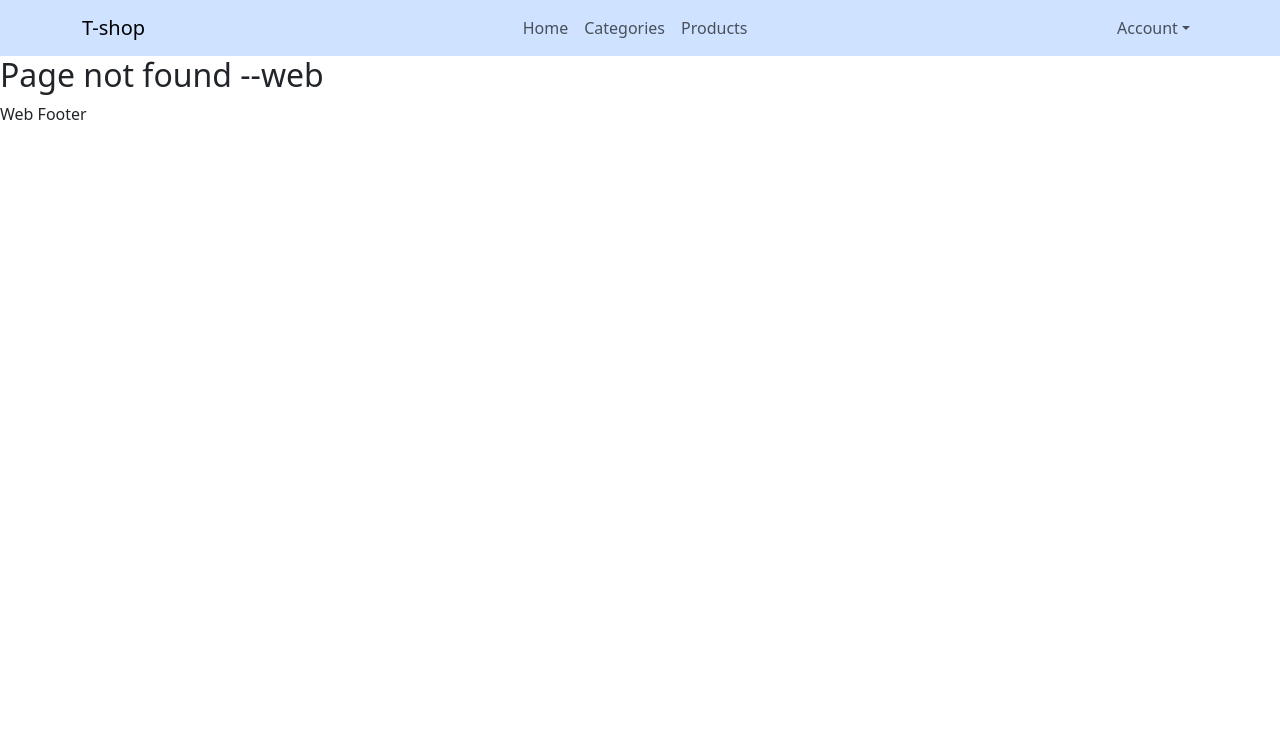
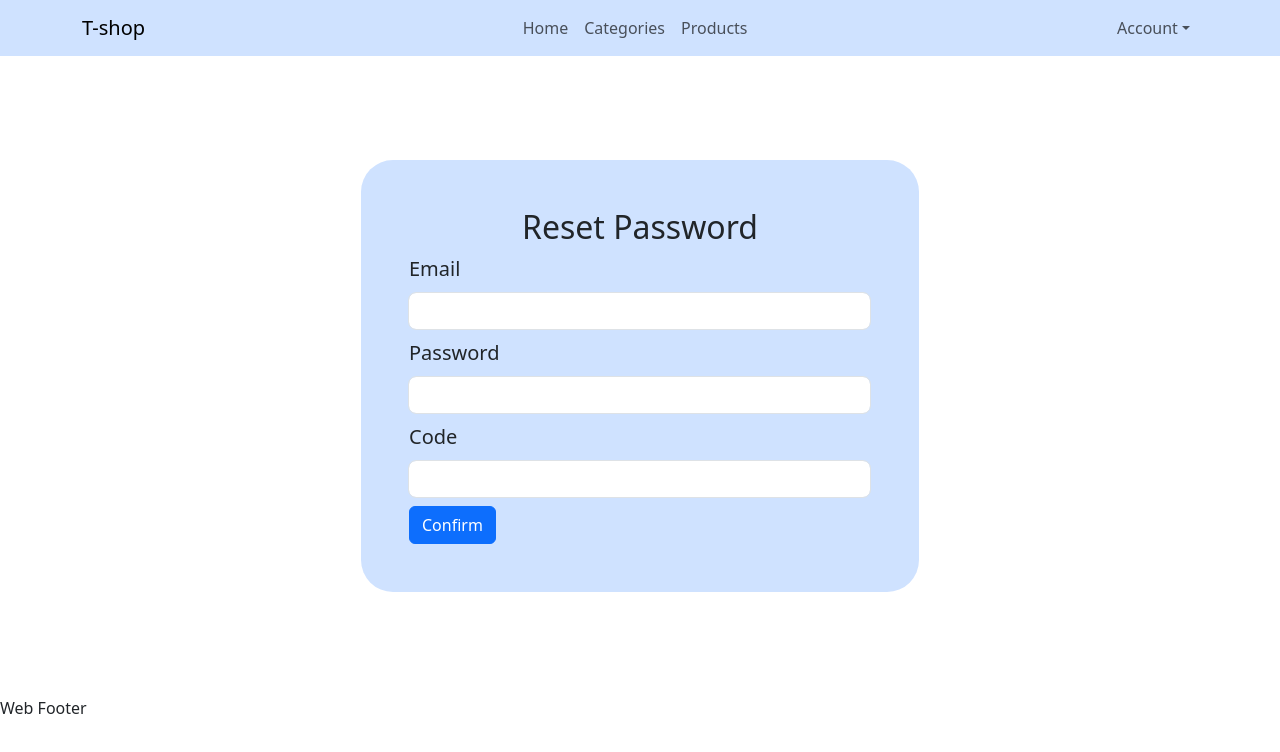
Before and after one commit to SalahQerem/Ecommerce-app, a React (Vite) app: page /user/resetpassword in a window 1280 px wide. Before the commit this address had no page. Shown: the top 752 px of the page. Built offline with nearby package versions, Linux system fonts and the light colour scheme.

Commit message:
Add Reset Password Conponent

```diff
--- a/src/components/web/cart/Cart.jsx
+++ b/src/components/web/cart/Cart.jsx
@@ -7,6 +7,8 @@ import Loader from "../../pages/Loader.jsx";
 function Cart() {
   const { getCartContext, removeItemContext } = useContext(CartContext);
 
+  let[cart, setCart] = useState(null);
+
   const getCart = async () => {
     const res = await getCartContext();
     return res;
@@ -14,12 +16,11 @@ function Cart() {
 
   const removeFromCart = async (productId) => {
     const res = await removeItemContext(productId);
-    getCart;
+    setCart(res.cart.products);
     return res;
   }
 
   const { data, isLoading } = useQuery("get_cart", getCart);
-  console.log(data);
 
   if (isLoading) {
     return <Loader />;
--- a/src/components/web/context/Cart.jsx
+++ b/src/components/web/context/Cart.jsx
@@ -1,10 +1,11 @@
 import axios from "axios";
-import { createContext } from "react";
+import { createContext, useState } from "react";
 import { toast } from "react-toastify";
 
 export const CartContext = createContext(null);
 
 export function CartContextProvider({ children }) {
+
   const addToCartContext = async (productId) => {
     try {
       const userToken = localStorage.getItem("userToken");
@@ -56,6 +57,7 @@ export function CartContextProvider({ children }) {
       console.log(error);
     }
   };
+
   return (
     <CartContext.Provider value={{ addToCartContext, getCartContext, removeItemContext }}>
       {children}
--- a/src/components/web/login/Login.jsx
+++ b/src/components/web/login/Login.jsx
@@ -1,29 +1,30 @@
-import React, { useContext } from 'react'
-import Input from '../../pages/Input.jsx';
-import { useFormik } from 'formik';
-import '../register/register.css'
-import { loginSchema } from '../validation/validation.js'
-import axios from 'axios';
-import { toast } from 'react-toastify';
-import { useNavigate } from 'react-router-dom';
-import { UserContext } from '../context/user.jsx';
+import React, { useContext } from "react";
+import Input from "../../pages/Input.jsx";
+import { useFormik } from "formik";
+import "../register/register.css";
+import { loginSchema } from "../validation/validation.js";
+import axios from "axios";
+import { toast } from "react-toastify";
+import { Link, useNavigate } from "react-router-dom";
+import { UserContext } from "../context/user.jsx";
 
 function Login() {
-    let {setUserToken} = useContext(UserContext);
+  let { setUserToken } = useContext(UserContext);
   const navigate = useNavigate();
   const initialValues = {
-        email: '',
-        password: '',
-    }
+    email: "",
+    password: "",
+  };
 
   const onSubmit = async (user) => {
-
-
-        const {data} = await axios.post(`${import.meta.env.VITE_API_URL}/auth/signin`, user);
-        if(data.message == "success"){
+    const { data } = await axios.post(
+      `${import.meta.env.VITE_API_URL}/auth/signin`,
+      user
+    );
+    if (data.message == "success") {
       localStorage.setItem("userToken", data.token);
       setUserToken(data.token);
-            toast.success('Login successful', {
+      toast.success("Login successful", {
         position: "top-left",
         autoClose: true,
         hideProgressBar: false,
@@ -33,34 +34,34 @@ function Login() {
         progress: undefined,
         theme: "light",
       });
-            navigate('/');
+      navigate("/");
     }
-    }
+  };
 
   const formik = useFormik({
     initialValues,
     onSubmit,
-        validationSchema:loginSchema,
-    })
+    validationSchema: loginSchema,
+  });
 
   const inputs = [
     {
-            id:"email",
+      id: "email",
       type: "email",
-            name: 'email',
-            title: 'Email',
+      name: "email",
+      title: "Email",
       value: formik.values.email,
     },
     {
-            id: 'password',
-            type: 'password',
-            name: 'password',
-            title: 'Password',
+      id: "password",
+      type: "password",
+      name: "password",
+      title: "Password",
       value: formik.values.password,
     },
   ];
 
-    const renderInputs = inputs.map((input, index) =>
+  const renderInputs = inputs.map((input, index) => (
     <Input
       id={input.id}
       type={input.type}
@@ -72,20 +73,29 @@ function Login() {
       onChange={formik.handleChange}
       onBlur={formik.handleBlur}
     />
-    );
-
+  ));
 
   return (
-    <div className='content container d-flex align-items-center justify-content-center'>
-        <div className='bg-primary-subtle w-50 p-5 rounded-5'>
-            <h2 className='text-center'>Login</h2>
+    <div className="content container d-flex align-items-center justify-content-center">
+      <div className="bg-primary-subtle w-50 p-5 rounded-5">
+        <h2 className="text-center">Login</h2>
         <form onSubmit={formik.handleSubmit}>
           {renderInputs}
-                <button className='btn btn-primary' disabled={!formik.isValid}>Login</button>
+          <div className="d-flex justify-content-between align-items-center">
+            <button className="btn btn-primary" disabled={!formik.isValid} type="submit">
+              Login
+            </button>
+            <Link
+              className="text-decoration-none text-black me-2"
+              to={"/user/sendcode"}
+            >
+              Forget Password ?
+            </Link>
+          </div>
         </form>
       </div>
     </div>
-  )
+  );
 }
 
-export default Login
+export default Login;
--- /dev/null
+++ b/src/components/web/resetPassword/ResetPassword.jsx
@@ -0,0 +1,108 @@
+import React from "react";
+import "../register/register.css";
+import Input from "../../pages/Input.jsx";
+import { useFormik } from "formik";
+import { resetPasswordSchema } from "../validation/validation.js";
+import axios from "axios";
+import { toast } from "react-toastify";
+import { useNavigate } from "react-router-dom";
+
+function ResetPassword() {
+  const navigate = useNavigate();
+  const initialValues = {
+    email: "",
+    password: "",
+    code: "",
+  };
+
+  const onSubmit = async () => {
+    const { data } = await axios.patch(
+      `${import.meta.env.VITE_API_URL}/auth/forgotPassword`,
+      {
+        email: formik.values.email,
+        password: formik.values.password,
+        code: formik.values.code,
+      }
+    );
+    if (data.message == "success") {
+      toast.success("Your Password changed", {
+        position: "top-left",
+        autoClose: true,
+        hideProgressBar: false,
+        closeOnClick: true,
+        pauseOnHover: true,
+        draggable: true,
+        progress: undefined,
+        theme: "light",
+      });
+      navigate("/login");
+    }
+  };
+
+  const formik = useFormik({
+    initialValues: initialValues,
+    onSubmit,
+    validationSchema: resetPasswordSchema,
+  });
+
+  const inputs = [
+    {
+      id: "email",
+      type: "email",
+      name: "email",
+      title: "Email",
+      value: "formik.values.email",
+    },
+    {
+      id: "password",
+      type: "password",
+      name: "password",
+      title: "Password",
+      value: "formik.values.password",
+    },
+    {
+      id: "code",
+      type: "text",
+      name: "code",
+      title: "Code",
+      value: "formik.values.code",
+    },
+  ];
+
+  const renderInputs = inputs.map((input, index) => {
+    return (
+      <Input
+        key={index}
+        id={input.name}
+        name={input.name}
+        type={input.name}
+        title={input.title}
+        errors={formik.errors}
+        touched={formik.touched}
+        onChange={formik.handleChange}
+        onBlur={formik.handleBlur}
+      />
+    );
+  });
+  return (
+    <div className="content container d-flex align-items-center justify-content-center">
+      <div className="bg-primary-subtle w-50 p-5 rounded-5">
+        <h2 className="text-center">Reset Password</h2>
+        <form onSubmit={formik.handleSubmit}>
+          {renderInputs}
+          <div className="d-flex justify-content-between align-items-center">
+            <button
+              className="btn btn-primary"
+              type="submit"
+              disabled={!formik.isValid}
+            >
+              Confirm
+            </button>
+          </div>
+        </form>
+      </div>
+    </div>
+  );
+}
+
+export default ResetPassword;
--- /dev/null
+++ b/src/components/web/sendCode/SendCode.jsx
@@ -0,0 +1,80 @@
+import React from "react";
+import "../register/register.css";
+import Input from "../../pages/Input.jsx";
+import { useFormik } from "formik";
+import { sendCodeSchema } from "../validation/validation.js";
+import axios from "axios";
+import { toast } from "react-toastify";
+import { useNavigate } from "react-router-dom";
+
+function SendCode() {
+  const navigate = useNavigate();
+  const initialValues = {
+    email: "",
+  };
+
+  const onSubmit = async () => {
+    const {data} = await axios.patch(`${import.meta.env.VITE_API_URL}/auth/sendcode`,{email: formik.values.email});
+    if ((data.message = "success")) {
+      toast.success("Please check your Email", {
+        position: "top-left",
+        autoClose: false,
+        hideProgressBar: false,
+        closeOnClick: true,
+        pauseOnHover: true,
+        draggable: true,
+        progress: undefined,
+        theme: "light",
+      });
+      navigate("/user/resetpassword");
+    }
+  };
+
+  const formik = useFormik({
+    initialValues: initialValues,
+    onSubmit,
+    validationSchema: sendCodeSchema,
+  });
+
+  const inputs = [
+    {
+      id: "email",
+      type: "email",
+      name: "email",
+      title: "Email",
+    },
+  ];
+
+  const renderInputs = inputs.map((input, index) => {
+    return (
+      <Input
+        key={index}
+        id={input.name}
+        name={input.name}
+        type={input.name}
+        title={input.title}
+        errors={formik.errors}
+        touched={formik.touched}
+        onChange={formik.handleChange}
+        onBlur={formik.handleBlur}
+      />
+    );
+  });
+  return (
+    <div className="content container d-flex align-items-center justify-content-center">
+      <div className="bg-primary-subtle w-50 p-5 rounded-5">
+        <h2 className="text-center">Send Code</h2>
+        <form onSubmit={formik.handleSubmit}>
+          {renderInputs}
+          <div className="d-flex justify-content-between align-items-center">
+            <button className="btn btn-primary" type="submit" disabled={!formik.isValid}>
+              Send
+            </button>
+          </div>
+        </form>
+      </div>
+    </div>
+  );
+}
+
+export default SendCode;
--- a/src/components/web/validation/validation.js
+++ b/src/components/web/validation/validation.js
@@ -10,3 +10,13 @@ export const loginSchema = yup.object({
     email:yup.string().required("Email is required").email(),
     password:yup.string().required("Password is required").min(3, "must be at least 3 characters").max(30, "must be at most 30 characters"),
 });
+
+export const resetPasswordSchema = yup.object({
+    email:yup.string().required("Email is required").email(),
+    password:yup.string().required("Password is required").min(3, "must be at least 3 characters").max(30, "must be at most 30 characters"),
+    code:yup.string().required("Code is required").min(4, "must be 4 characters").max(4, "must be 4 characters"),
+})
+
+export const sendCodeSchema = yup.object({
+    email:yup.string().required("Email is required").email(),
+});
```
Also changed, not shown: src/layouts/routes.jsx (+10 -0 lines). Lines whose indentation alone changed are shown as unchanged.
